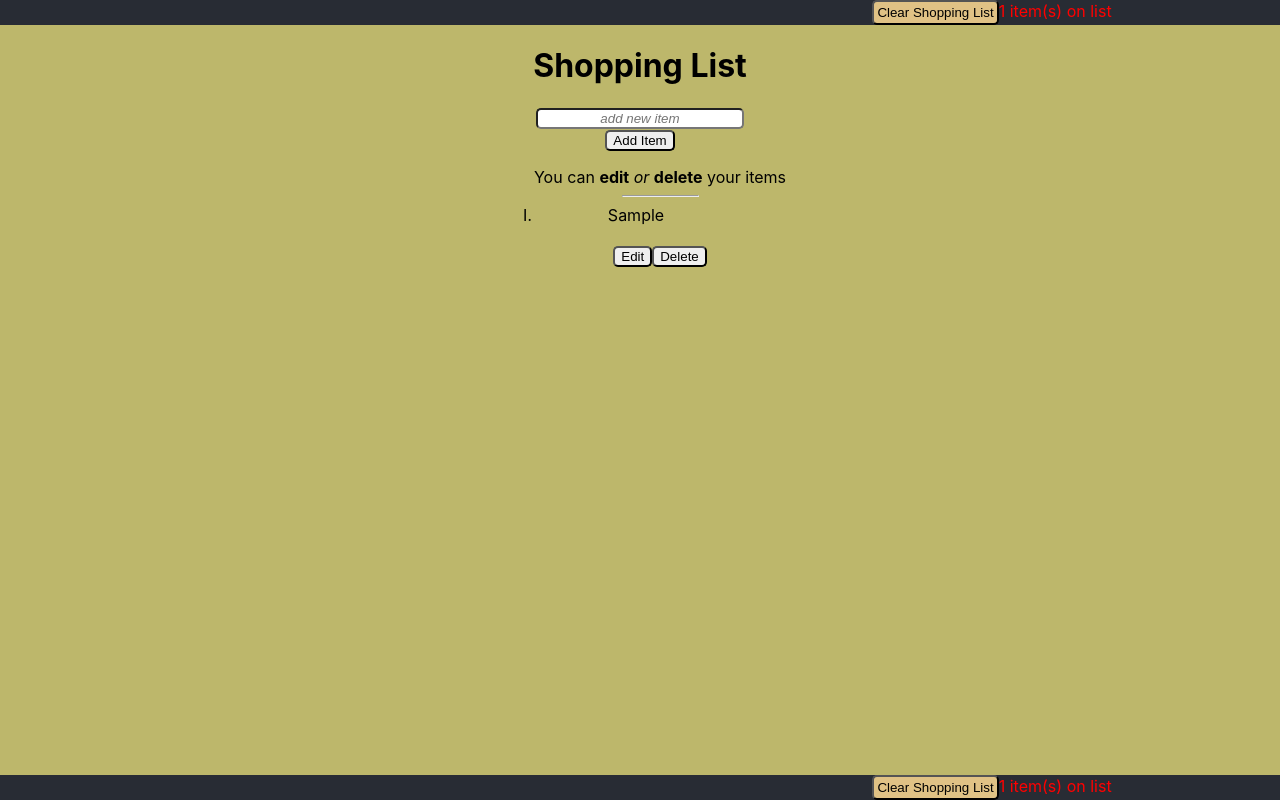
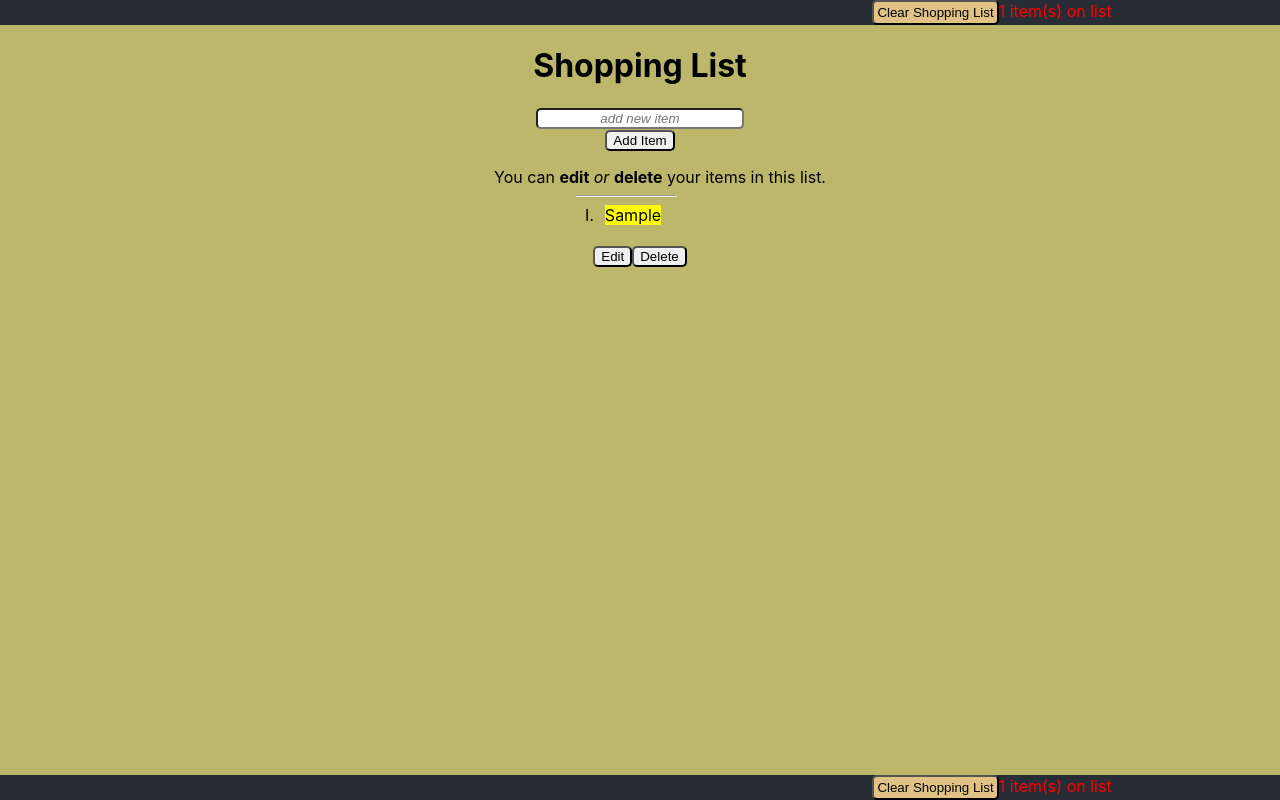
Before and after one commit to Gcrowder93/shoppinglist214, a React (Create React App) app: page / in a window 1280 px wide. Both pictures are taken after typing "Sample" into the empty fields and a click on the button "Add Item". Built offline with nearby package versions, Linux system fonts and the light colour scheme.

Commit message:
fun styling

```diff
--- /dev/null
+++ b/src/Components/Add/AddItem.css
@@ -0,0 +1,3 @@
+.addbutton:hover {
+  background-color: orange;
+}
--- a/src/Components/Add/AddItem.js
+++ b/src/Components/Add/AddItem.js
@@ -1,4 +1,5 @@
 import React, { useState } from 'react';
+import './AddItem.css';
 
 export default function AddItem({ addItem }) {
   const [newItem, setNewItem] = useState('');
@@ -26,6 +27,7 @@ export default function AddItem({ addItem }) {
       />
       <br></br>
       <button
+        className="addbutton"
         style={{
           borderRadius: '5px',
         }}
--- /dev/null
+++ b/src/Components/Edit/EditItem.css
@@ -0,0 +1,15 @@
+.deletebutton:hover {
+  background-color: red;
+}
+
+.editbutton:hover {
+  background-color: royalblue;
+}
+
+.savebutton:hover {
+  background-color: lime;
+}
+
+.editing {
+  margin-left: -40px;
+}
--- a/src/Components/Edit/EditItems.js
+++ b/src/Components/Edit/EditItems.js
@@ -1,11 +1,12 @@
 import React, { useState } from 'react';
+import './EditItem.css';
 
 export default function EditItem({ item, onDeleteItem, onChange }) {
   const [newEditItem, setEditItem] = useState(false);
 
   return (
     <form>
-      <div>
+      <div className="editing">
         {newEditItem && (
           <>
             <input
@@ -17,6 +18,7 @@ export default function EditItem({ item, onDeleteItem, onChange }) {
             />
 
             <button
+              className="savebutton"
               style={{
                 borderRadius: '5px',
               }}
@@ -30,6 +32,7 @@ export default function EditItem({ item, onDeleteItem, onChange }) {
           <>
             {/* {item.text} */}
             <button
+              className="editbutton"
               style={{
                 borderRadius: '5px',
               }}
@@ -41,6 +44,7 @@ export default function EditItem({ item, onDeleteItem, onChange }) {
           </>
         )}
         <button
+          className="deletebutton"
           type="delete"
           style={{
             borderRadius: '5px',
--- /dev/null
+++ b/src/Components/List/ItemList.css
@@ -0,0 +1,3 @@
+.itemlist {
+  max-width: 70px;
+}
--- a/src/Components/List/ItemList.js
+++ b/src/Components/List/ItemList.js
@@ -1,31 +1,35 @@
 import React from 'react';
 import EditItem from '../Edit/EditItems';
-
+import './ItemList.css';
 export default function ItemList({ newItems, onEditItem, onDeleteItem }) {
   return (
     <div>
       <ol type="checkbox">
-        You can <b>edit</b> <i>or</i> <b>delete</b> your items
+        You can <b>edit</b> <i>or</i> <b>delete</b> your items in this list.
         {newItems.map((item) => {
           return (
             <li
               style={{
                 listStyleType: 'upper-roman',
-                margin: '0 40%',
+                margin: '0 45%',
               }}
               key={item.id}
             >
               <hr
                 style={{
-                  width: 75,
+                  marginLeft: '-23px',
+                  width: '100px',
                 }}
               ></hr>
               <div
+                className="itemlist"
                 style={{
+                  alignContent: 'center',
+                  textAlign: 'center',
                   width: '200px',
                 }}
               >
-                {item.text}
+                <mark>{item.text}</mark>
               </div>
               <br></br>
               <EditItem item={item} onChange={onEditItem} onDeleteItem={onDeleteItem} />
```
